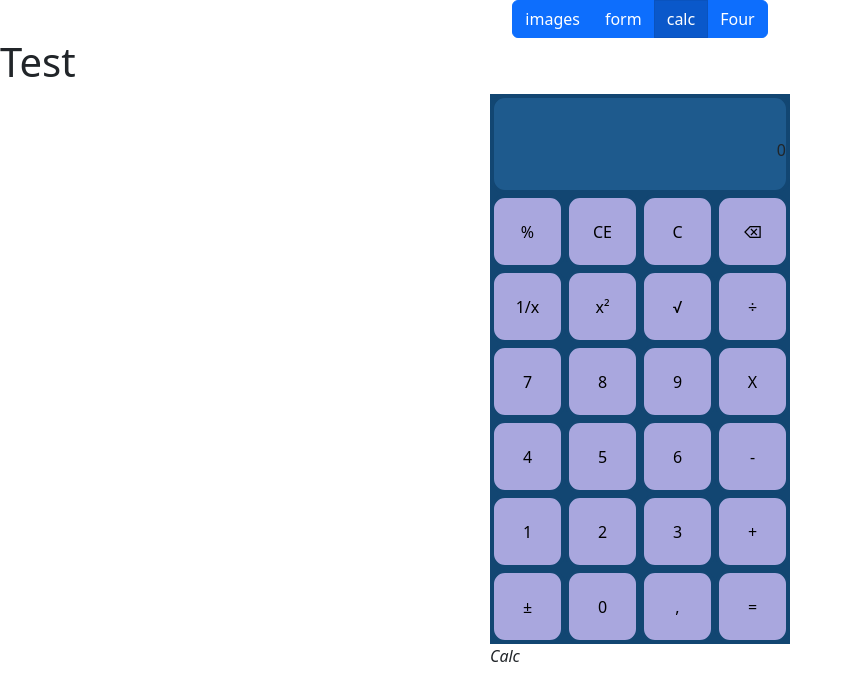
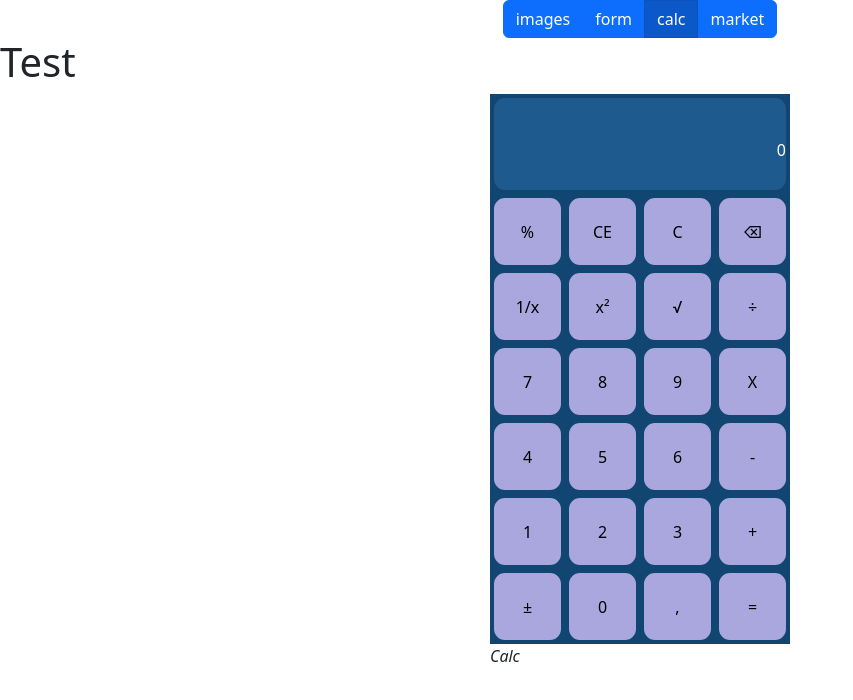
Before and after one commit to ikea400/LearningReact, a React (Vite) app: page / in a window 1280 px wide. Both pictures are taken after a click on the link "calc". Shown: the top 700 px of the page, without its empty margins (0-853 px from the left). Built offline with nearby package versions, Linux system fonts and the light colour scheme.

Commit message:
Started adding a Market page

```diff
--- a/src/App.tsx
+++ b/src/App.tsx
@@ -2,10 +2,11 @@ import RandomImageList from "./components/RandomImageList.tsx";
 import Toolbar from "./components/Toolbar.tsx";
 import InfoForm from "./components/InfoForm.tsx";
 import Calculator from "./components/Calculator.tsx";
+import Market from "./components/Market.tsx";
 import { useState } from "react";
 
 function App() {
-  const pagesList = ["images", "form", "calc", "Four"];
+  const pagesList = ["images", "form", "calc", "market"];
   const [current, setCurrent] = useState(pagesList[0]);
 
   return (
@@ -21,6 +22,7 @@ function App() {
       {current === "images" && <RandomImageList />}
       {current === "form" && <InfoForm />}
       {current === "calc" && <Calculator />}
+      {current === "market" && <Market />}
     </>
   );
 }
--- a/src/components/Calculator.tsx
+++ b/src/components/Calculator.tsx
@@ -161,12 +161,9 @@ function PerformPemdasEquation(): number | undefined {
     } else hasError = true;
   });
 
-  console.log("Start " + operationsCopy);
-
   if (hasError) return undefined;
 
   operatorPriority.forEach((operators) => {
-    console.log("Checking op " + operators);
     let bestPos: number;
     do {
       bestPos = -1;
@@ -178,7 +175,6 @@ function PerformPemdasEquation(): number | undefined {
           if (index < bestPos) bestPos = index;
         }
       });
-      console.log("bestPos " + bestPos);
       if (bestPos > -1) {
         //Handle double operator like +-*x (1+1)(1*1)
         if (operators.isDouble) {
@@ -190,7 +186,6 @@ function PerformPemdasEquation(): number | undefined {
             typeof operationsCopy[bestPos + 1] !== "number" ||
             typeof operationsCopy[bestPos] === "number"
           ) {
-            console.log("shit " + typeof operationsCopy[bestPos]);
             hasError = true;
             break;
           }
@@ -198,14 +193,6 @@ function PerformPemdasEquation(): number | undefined {
           const first = operationsCopy[bestPos - 1] as number;
           const second = operationsCopy[bestPos + 1] as number;
           let value = first;
-          console.log(
-            "Calculating: " +
-              first +
-              " " +
-              operationsCopy[bestPos] +
-              " " +
-              second,
-          );
           switch (operationsCopy[bestPos]) {
             case OperatorType.Addition:
               value += second;
@@ -232,7 +219,6 @@ function PerformPemdasEquation(): number | undefined {
           operationsCopy[bestPos] = value;
           operationsCopy.splice(bestPos - 1, 1);
           operationsCopy.splice(bestPos, 1);
-          console.log(operationsCopy);
         } else {
           //Handle single operator like sqrt and power
           if (
@@ -332,8 +318,6 @@ function Calculator() {
           break;
       }
     }
-    console.log("original " + operationsList);
-    console.log("ordered " + reorderedOperation);
     let equation = "";
 
     for (let i = 0; i < reorderedOperation.length; i++) {
@@ -380,7 +364,6 @@ function Calculator() {
     }
 
     setCalculText(operationsToString(false));
-    console.log("Calc: " + operationsToString(false));
   }
 
   function onEqualPress() {
@@ -530,8 +513,12 @@ function Calculator() {
                 }}
               >
                 {calculText === "" && <p style={{ visibility: "hidden" }}>0</p>}
-                <p style={{ textAlign: "right" }}>{calculText}</p>
-                <p style={{ textAlign: "right" }}>{resultText}</p>
+                <p style={{ textAlign: "right", color: "#cccccc" }}>
+                  {calculText}
+                </p>
+                <p style={{ textAlign: "right", color: "#FFFFFFFF" }}>
+                  {resultText}
+                </p>
               </div>
               <div>
                 {keys.map((key, index) => (
--- /dev/null
+++ b/src/components/Market.tsx
@@ -0,0 +1,11 @@
+function Market() {
+  return (
+    <>
+      <div className="container">
+        <div className="row justify-content-center">This is a market</div>
+      </div>
+    </>
+  );
+}
+
+export default Market;
```
